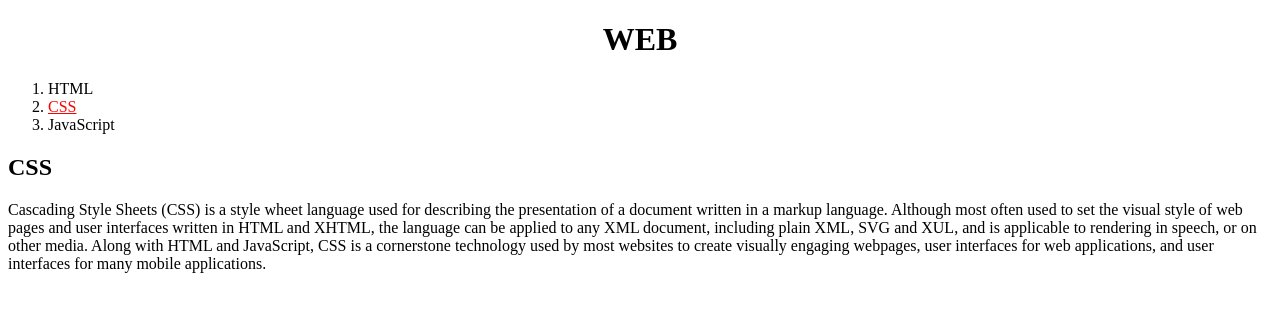
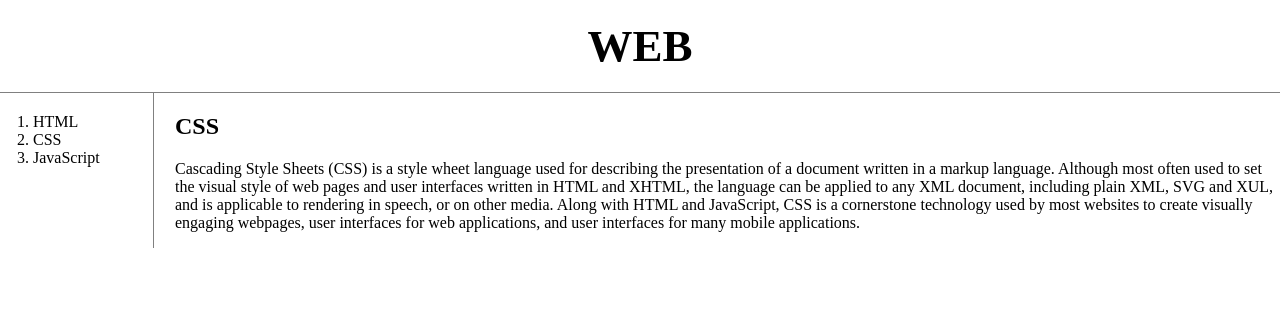
Before and after one commit to H-sumin/web1, a plain HTML site: page 2.html in a window 1280 px wide. Drawn offline with Linux system fonts and the light colour scheme.

Commit message:
Add files via upload

```diff
--- a/2.html
+++ b/2.html
@@ -12,35 +12,17 @@
     </script>
     <title>WEB1 - CSS</title>
     <meta charset="utf-8">
-<!--css start-->
-    <style>
-      a {
-      /*웹페이지에 있는 모든 a 태그에 대해서*/
-        color:black;
-        text-decoration: none;
-      }
-      /*css : 관리의 용이성. html과의 분리. html을 정보로서만 수행하도록.*/
-      /*
-      a : 선택자. Selector //
-      content in {} -> Declaration
-      color -> Property
-      red -> Value
-      */
-      /*!!!!!!!!!!!!!!!!!!!!!!style : html의 "태그"*/
-      h1  {
-        font-size:200%;
-        /*--px, --%, -.-em, --vw
-        (viewport width - follow the size of the browser window*/
-        text-align: center;
-      }
-    </style>
-<!--css end-->
+    <link rel="stylesheet" href="style.css">
   </head>
   <body>
     <h1><a href="index.html">WEB</a></h1>
+    <div id="grid">
       <ol>
           <li><a href="1.html">HTML</a></li>
-        <li><a href="2.html" style="color:red;text-decoration:underline">CSS</a></li>
+          <li><a href="2.html">CSS</a></li>
+          <!--하나의 ID는 한 웹페이지에서 한 번만 등장해야 한다.-->
+          <!--<li><a href="2.html" class="saw active">CSS</a></li>-->
+          <!--클래스는 띄어쓰기로 구분한다.-->
           <!--!!!!!!!!!!!!!!!!!!!!!!style : html의 "속성"-->
           <li><a href="3.html">JavaScript</a></li>
       </ol>
@@ -56,9 +38,12 @@
     <!-- ol = ordered list. 순서가 있음 -->
     <!-- ul = unordered list. 순서가 없음 -->
     <!-- li = list -->
+      <div id="article">
         <h2>CSS</h2>
         <p>
           Cascading Style Sheets (CSS) is a style wheet language used for describing the presentation of a document written in a markup language. Although most often used to set the visual style of web pages and user interfaces written in HTML and XHTML, the language can be applied to any XML document, including plain XML, SVG and XUL, and is applicable to rendering in speech, or on other media. Along with HTML and JavaScript, CSS is a cornerstone technology used by most websites to create visually engaging webpages, user interfaces for web applications, and user interfaces for many mobile applications.
         </p>
+      </div>
+    </div>
 </body>
 </html>
--- /dev/null
+++ b/style.css
@@ -0,0 +1,57 @@
+  body{
+    margin:0;
+  }
+  a {
+  /*웹페이지에 있는 모든 a 태그에 대해서*/
+    color:black;
+    text-decoration: none;
+  }
+  /*순서에 영향을 받음 - class */
+  /*ID선택자와 class선택자 중 ID 선택자가 우선함.*/
+  /*class 선택자와 tag선택자 중 class 선택자가 우선함.*/
+  /* 힘 : tag << class << ID */
+
+  /*css : 관리의 용이성. html과의 분리. html을 정보로서만 수행하도록.*/
+  /*
+  a : 선택자. Selector //
+  content in {} -> Declaration
+  color -> Property
+  red -> Value
+  */
+  /*!!!!!!!!!!!!!!!!!!!!!!style : html의 "태그"*/
+  h1  {
+    font-size:45px;
+    /*--px, --%, -.-em, --vw
+    (viewport width - follow the size of the browser window*/
+    text-align: center;
+    border-bottom:1px solid gray;
+    margin:0;
+    padding:20px;
+  }
+  #grid ol {
+    /*모든 ol 중에 부모가 #grid인 것*/
+    border-right:1px solid gray;
+    width:100px;
+    margin:0;
+    padding:20px;
+    padding-left:33px;
+
+  }
+  #grid{
+    display:grid;
+    grid-template-columns: 150px 1fr;
+  }
+  #grid #article{
+    padding-left:25px;
+  }
+  @media(max-width:800px){
+    #grid{
+      display:block;
+    }
+    #grid ol{
+      border-right: none;
+    }
+    h1{
+      border-bottom: none;
+    }
+  }
```
Also changed, not shown: 1.html (+5 -0 lines), 3.html (+5 -0 lines), index.html (+5 -0 lines). Lines whose indentation alone changed are shown as unchanged.
